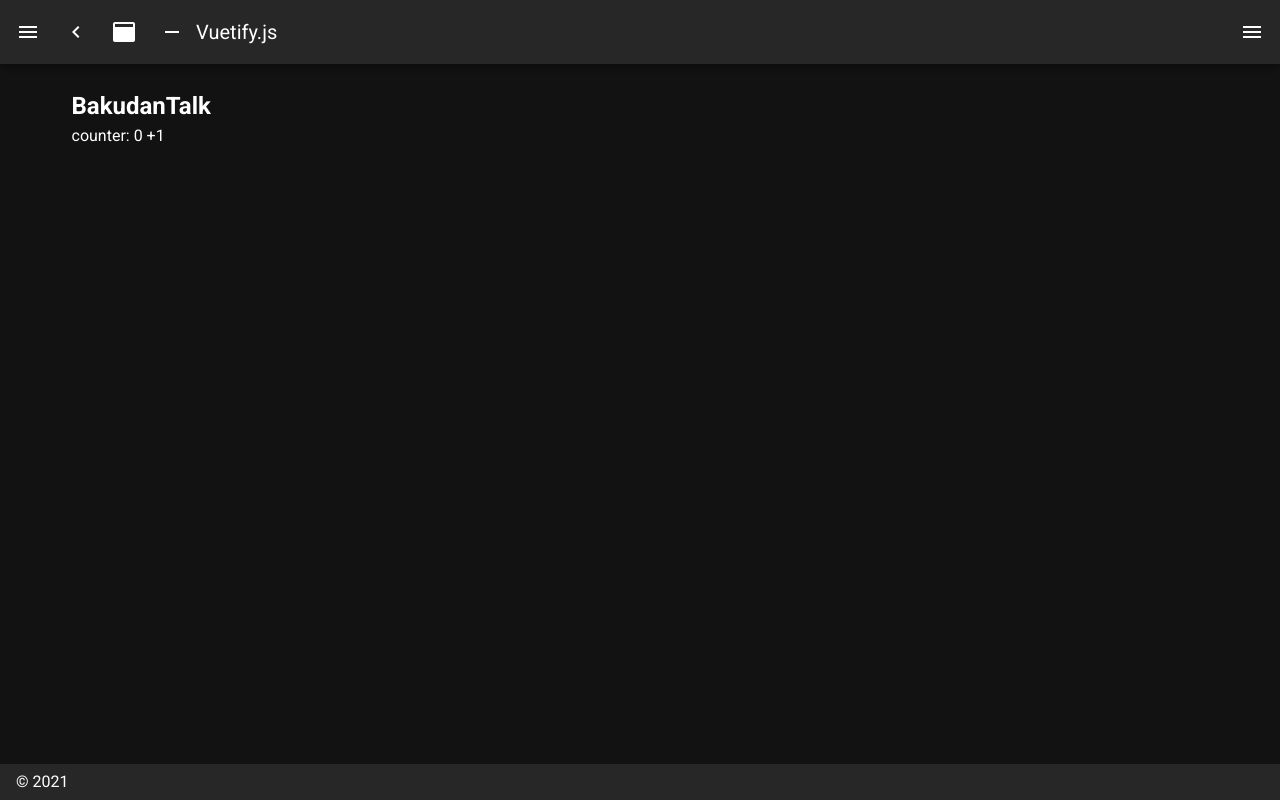
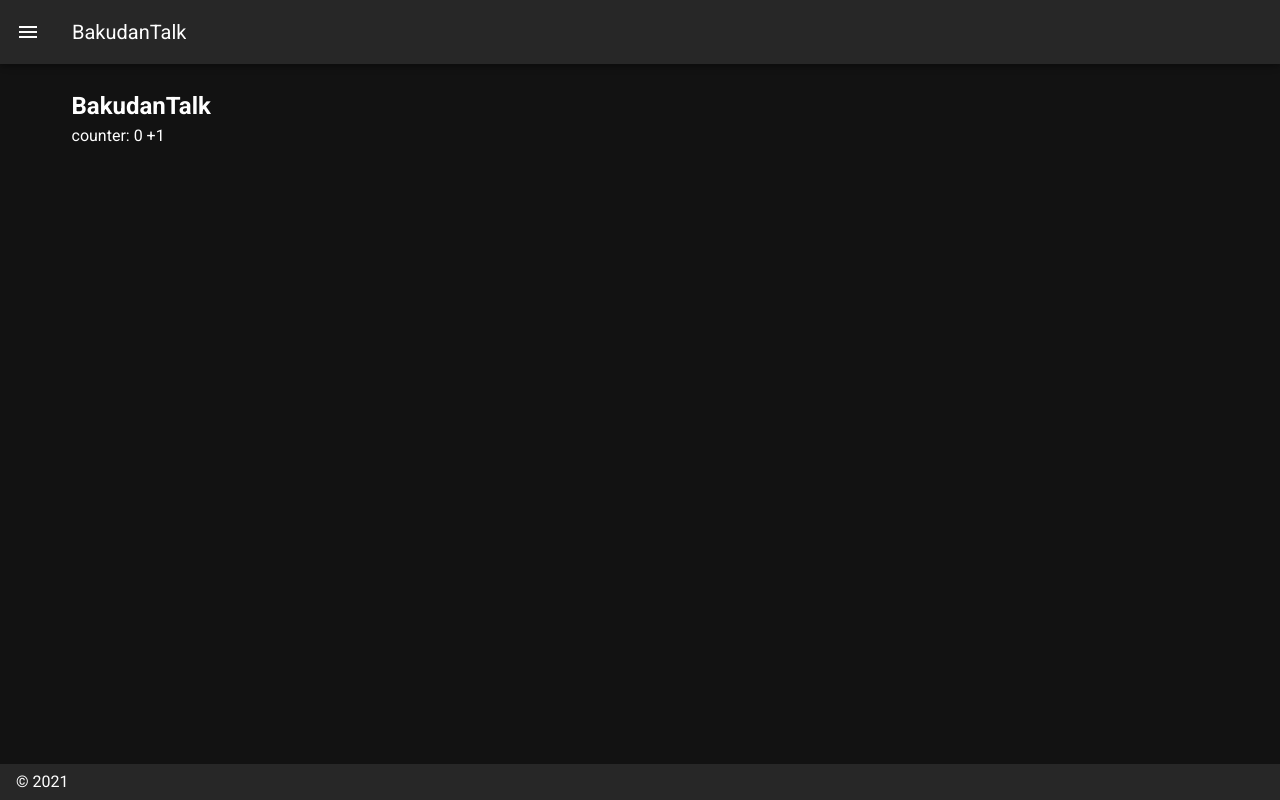
Before and after one commit to wkn816/BakudanTalk, a Nuxt app: page / in a window 1280 px wide. Built offline with nearby package versions, Linux system fonts and the light colour scheme.

Commit message:
fix-headerのアイコン不要なもの削除

```diff
--- a/layouts/default.vue
+++ b/layouts/default.vue
@@ -30,32 +30,32 @@
       app
     >
       <v-app-bar-nav-icon @click.stop="drawer = !drawer" />
-      <v-btn
+      <!-- <v-btn
         icon
         @click.stop="miniVariant = !miniVariant"
       >
         <v-icon>mdi-{{ `chevron-${miniVariant ? 'right' : 'left'}` }}</v-icon>
-      </v-btn>
-      <v-btn
+      </v-btn> -->
+      <!-- <v-btn
         icon
         @click.stop="clipped = !clipped"
       >
         <v-icon>mdi-application</v-icon>
-      </v-btn>
-      <v-btn
+      </v-btn> -->
+      <!-- <v-btn
         icon
         @click.stop="fixed = !fixed"
       >
         <v-icon>mdi-minus</v-icon>
-      </v-btn>
+      </v-btn> -->
       <v-toolbar-title v-text="title" />
       <v-spacer />
-      <v-btn
+      <!-- <v-btn
         icon
         @click.stop="rightDrawer = !rightDrawer"
       >
         <v-icon>mdi-menu</v-icon>
-      </v-btn>
+      </v-btn> -->
     </v-app-bar>
     <v-main>
       <v-container>
@@ -110,7 +110,7 @@ export default {
       miniVariant: false,
       right: true,
       rightDrawer: false,
-      title: 'Vuetify.js'
+      title: 'BakudanTalk'
     }
   }
 }
```
